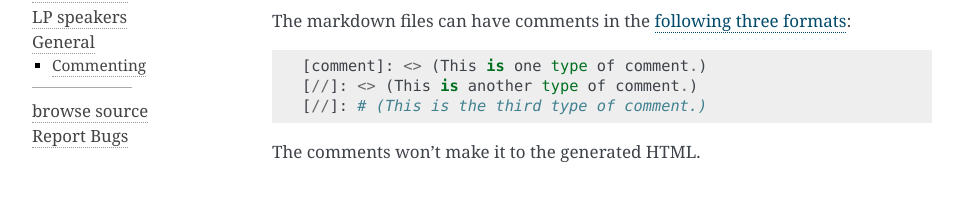
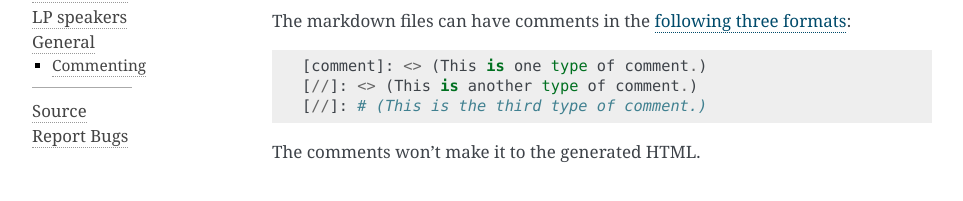
Before and after one commit to r5d/lpschedule-generator, a Sphinx documentation site: the page built from docs/general/index.rst, in a window 1280 px wide. Shown: the part 166-367 px from the top of the page, without its empty margins (148-1111 px from the left). Built offline with Sphinx 7.4.7, drawn with Linux system fonts in a browser that asks for light colours.

Commit message:
docs/conf.py: Rename 'browse source' -> 'Source'.

```diff
--- a/docs/conf.py
+++ b/docs/conf.py
@@ -124,7 +124,7 @@ html_theme = 'alabaster'
 html_theme_options = {
     'show_powered_by': False,
     'extra_nav_links': {
-        'browse source': 'https://notabug.org/rsd/lpschedule-generator',
+        'Source': 'https://notabug.org/rsd/lpschedule-generator',
         'Report Bugs': 'https://notabug.org/rsd/lpschedule-generator/issues'
     }
 }
```
